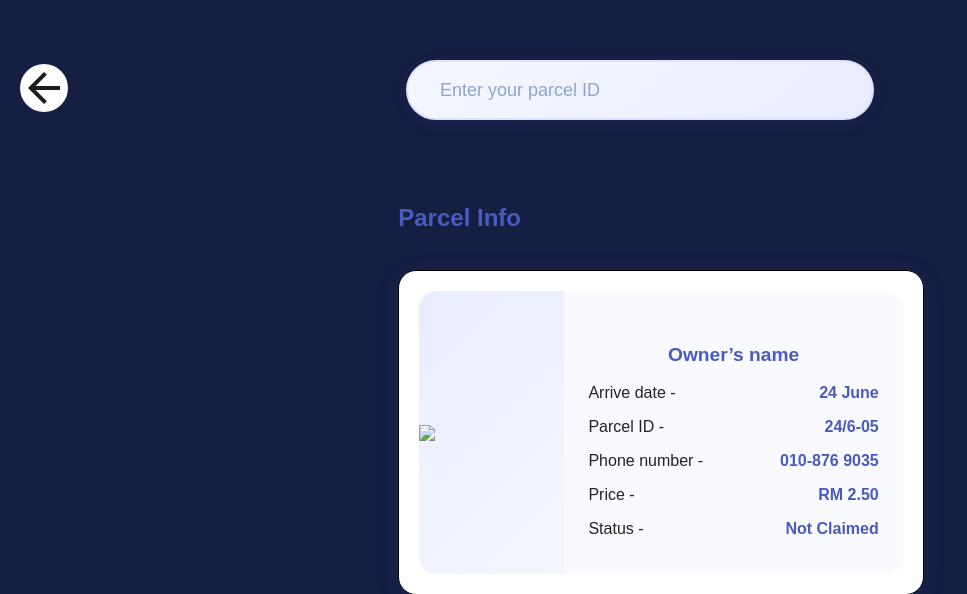
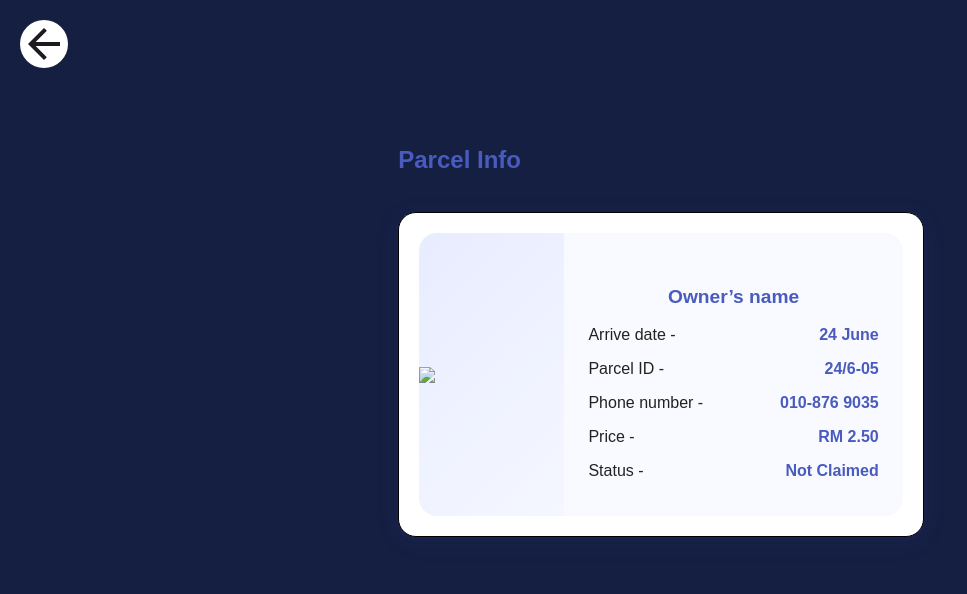
Before and after one commit to MirulHakim/ParcelCalc, a PHP site: page /pages/ParcelView.php in a window 1280 px wide. Shown: the part 100-694 px from the top of the page, without its empty margins (0-967 px from the left). Run offline with PHP 8.4, Linux system fonts and the light colour scheme; data comes from the database, SQL or seed files in the repository.

Commit message:
view only in parcel view

```diff
--- a/pages/ParcelView.php
+++ b/pages/ParcelView.php
@@ -24,13 +24,10 @@
       </div>
     </div>
 
-    <div class="center-row-relative">
-      <a href="Homepage.php" class="back-absolute">
+    <div class="back-wrapper">
+      <a href="Homepage.php">
         <img class="back" src="../resources/Login/arrow-back0.svg" />
       </a>
-    <form action="" method="post" class="center-search-form">
-      <input class="search" type="text" id="name" name="name" placeholder="Enter your parcel ID" />
-    </form>
     </div>
 
     <div class="content">
```
